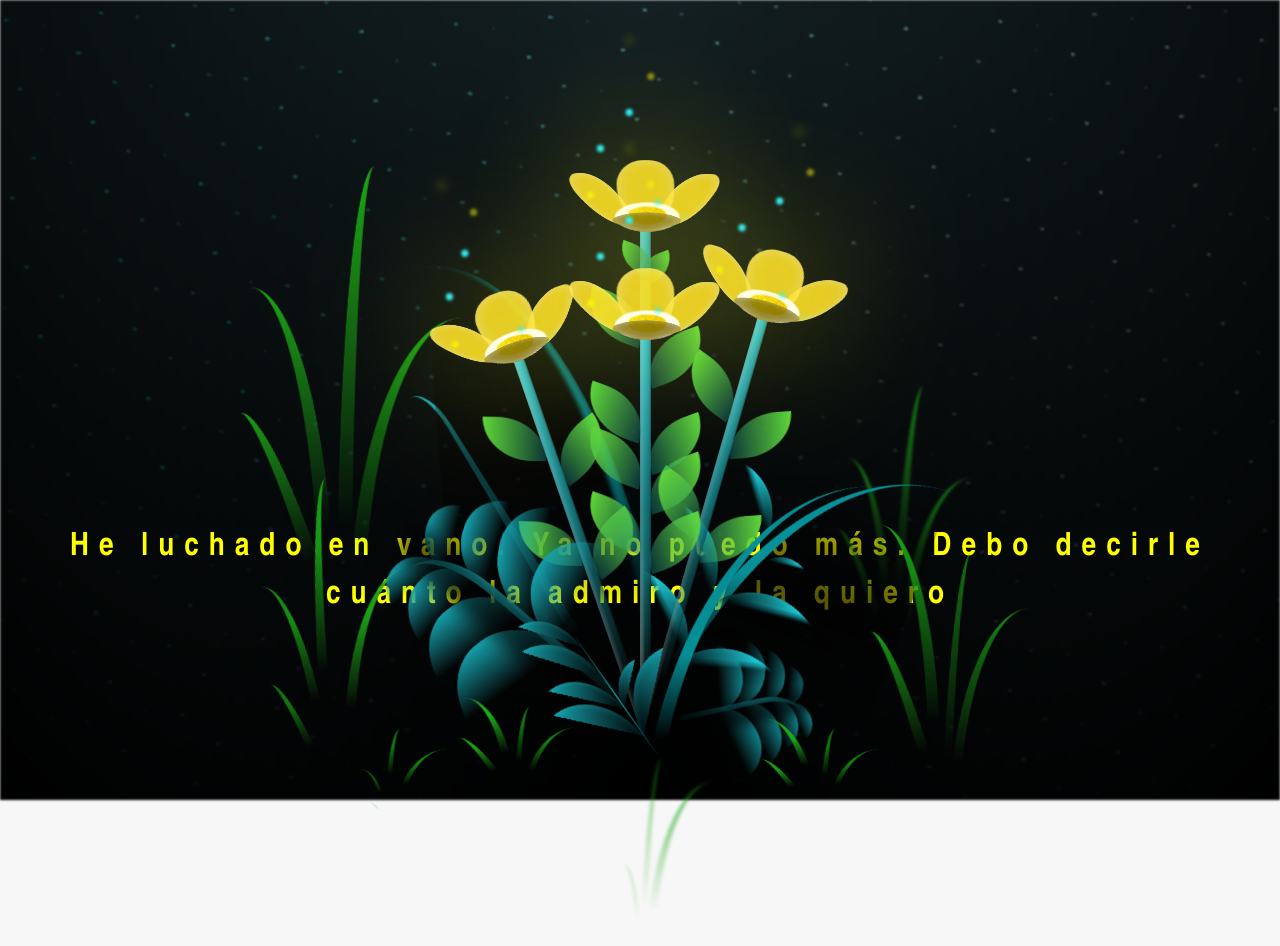
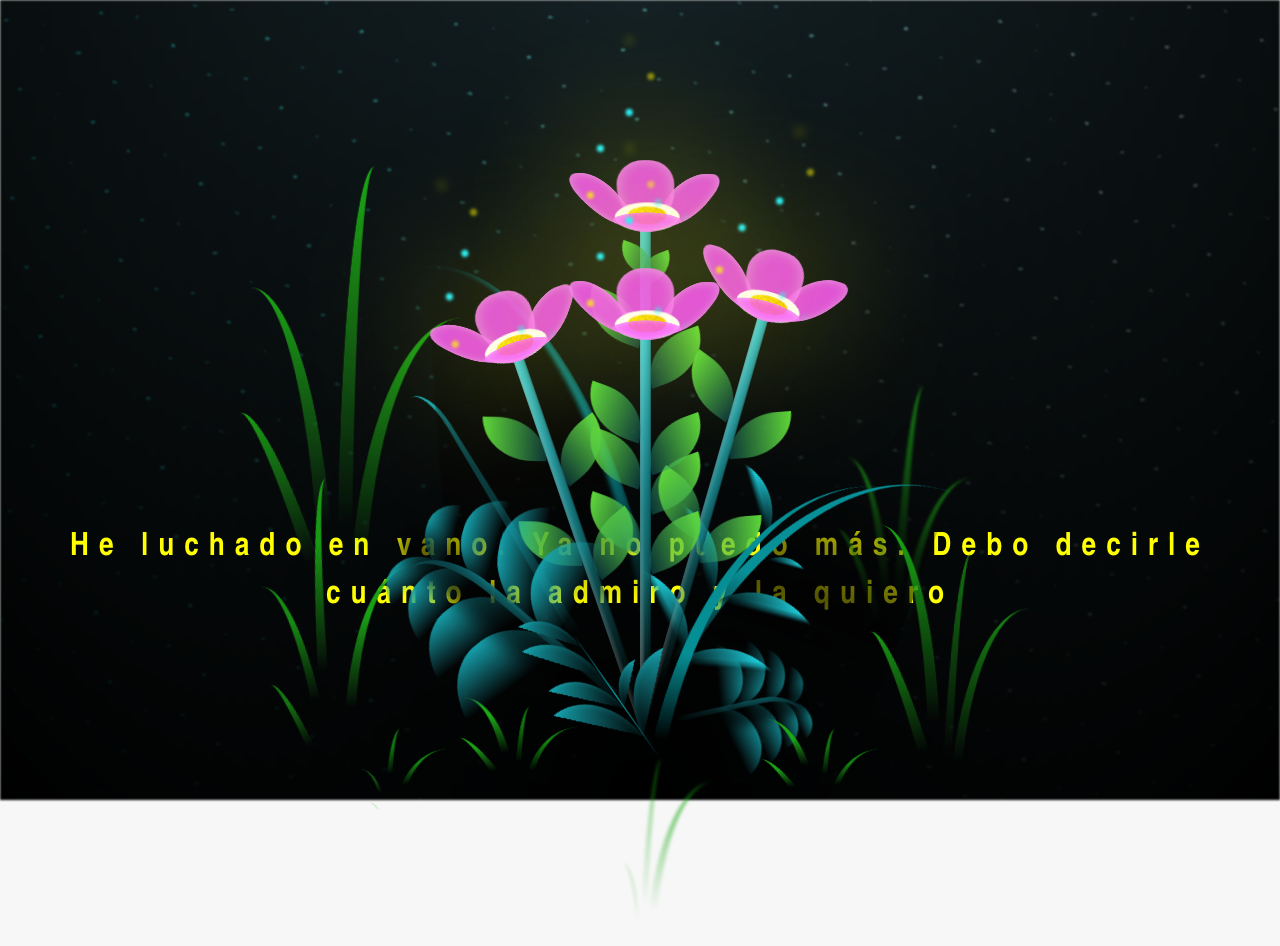
Before and after one commit to jaz404046-ui/floresamarillas.github.io, a plain HTML site: page flower.html in a window 1280 px wide. Drawn offline with Linux system fonts and the light colour scheme.

Commit message:
Add files via upload

```diff
--- a/css/main.css
+++ b/css/main.css
@@ -250,7 +250,7 @@ body {
   height: 11vmin;
   border-radius: 51% 49% 47% 53%/44% 45% 55% 69%;
   background-color: #253bfd;
-  background-color: #fddd25;
+  background-color: #F74EF9;
   transform-origin: bottom center;
   opacity: 0.9;
   box-shadow: inset 0 0 2vmin rgba(255, 255, 255, 0.5);
@@ -270,7 +270,7 @@ body {
   transform-origin: bottom left;
   border-radius: 4vmin 10vmin 4vmin 4vmin;
   transform: translate(0%, 18%) rotateX(70deg) rotate(-43deg);
-  background-color: #7c6901;
+  background-color: #F74EF9;
   z-index: 1;
   opacity: 0.8;
 }
```
